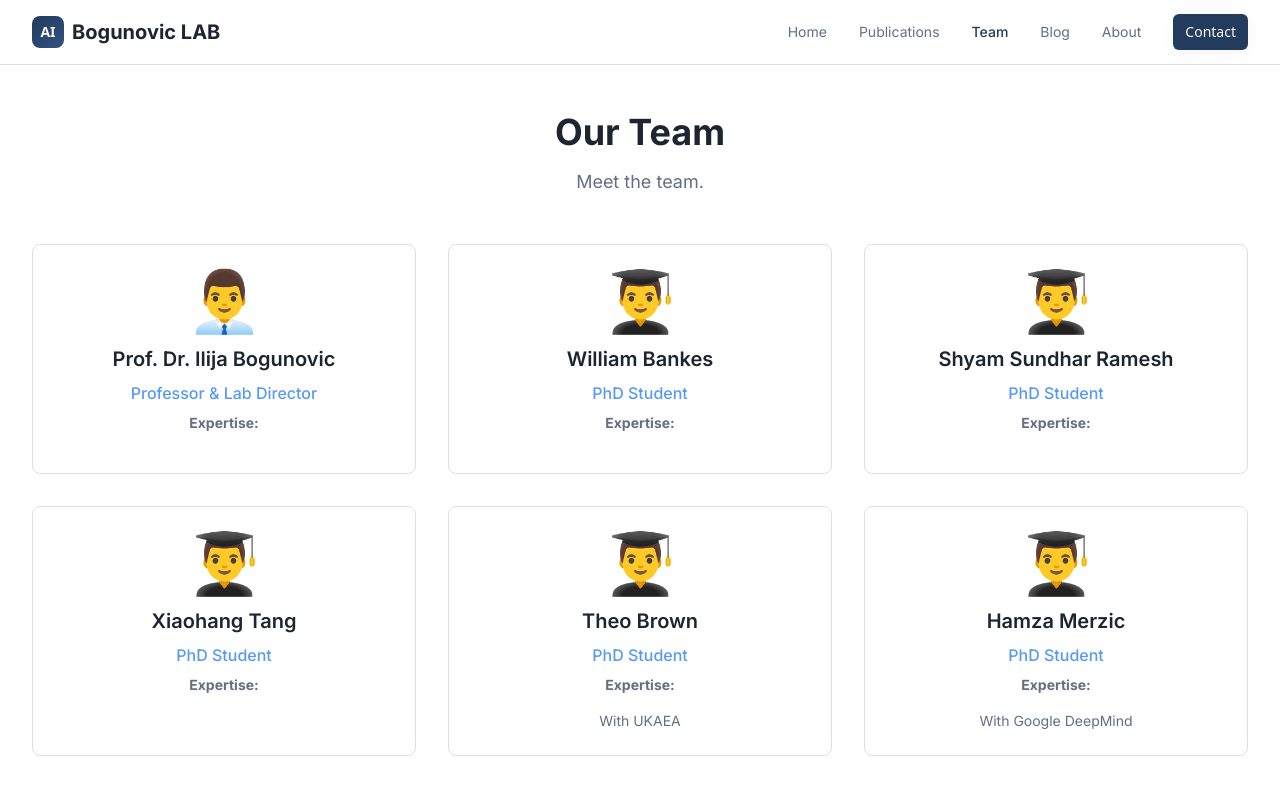
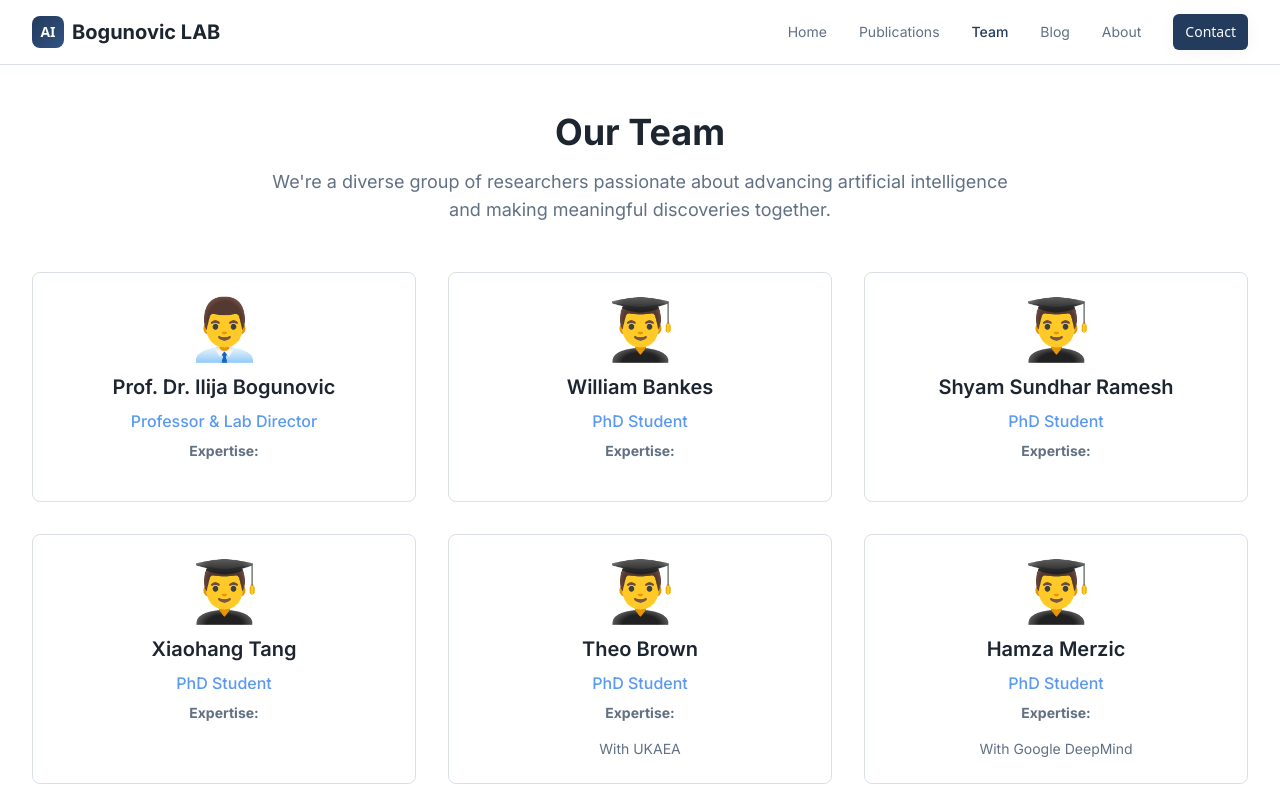
Before and after one commit to ilijabogunovic/rhine-ai, a React (Vite) app: page /team in a window 1280 px wide. Shown: the top 786 px of the page. Built offline with nearby package versions, Linux system fonts and the light colour scheme.

Commit message:
Update team page description
Make the team page description more welcoming.

```diff
--- a/src/pages/Team.tsx
+++ b/src/pages/Team.tsx
@@ -91,7 +91,7 @@ const Team = () => {
               Our Team
             </h1>
             <p className="font-body text-lg text-muted-foreground max-w-3xl mx-auto">
-              Meet the team.
+              We're a diverse group of researchers passionate about advancing artificial intelligence and making meaningful discoveries together.
             </p>
           </div>
 
```
